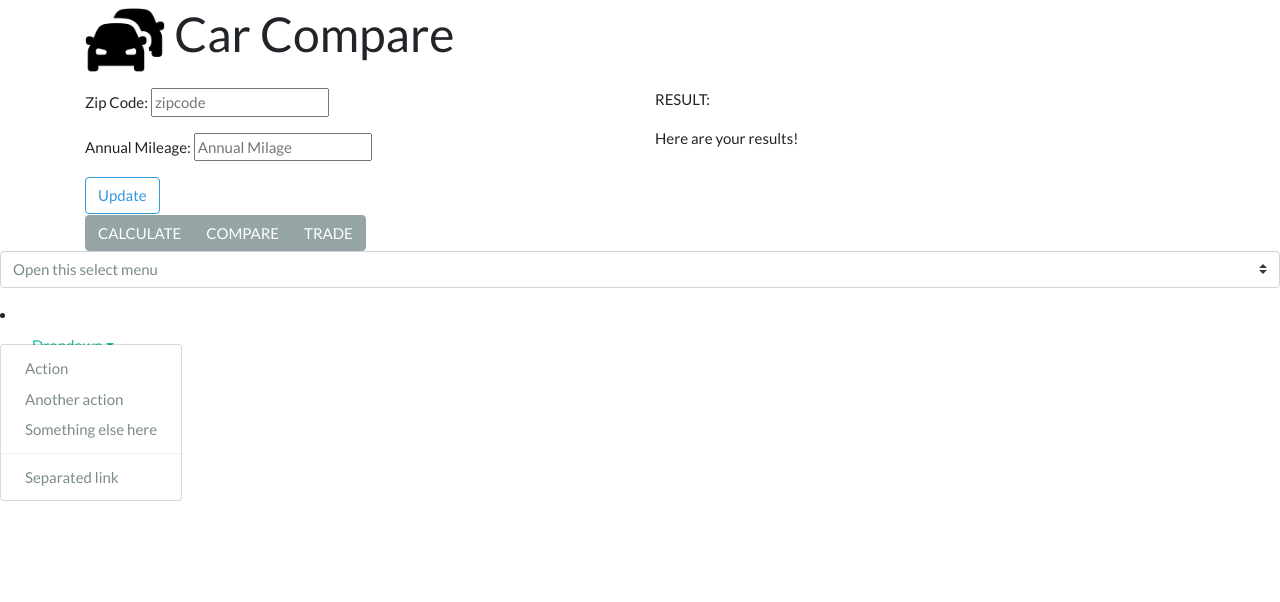
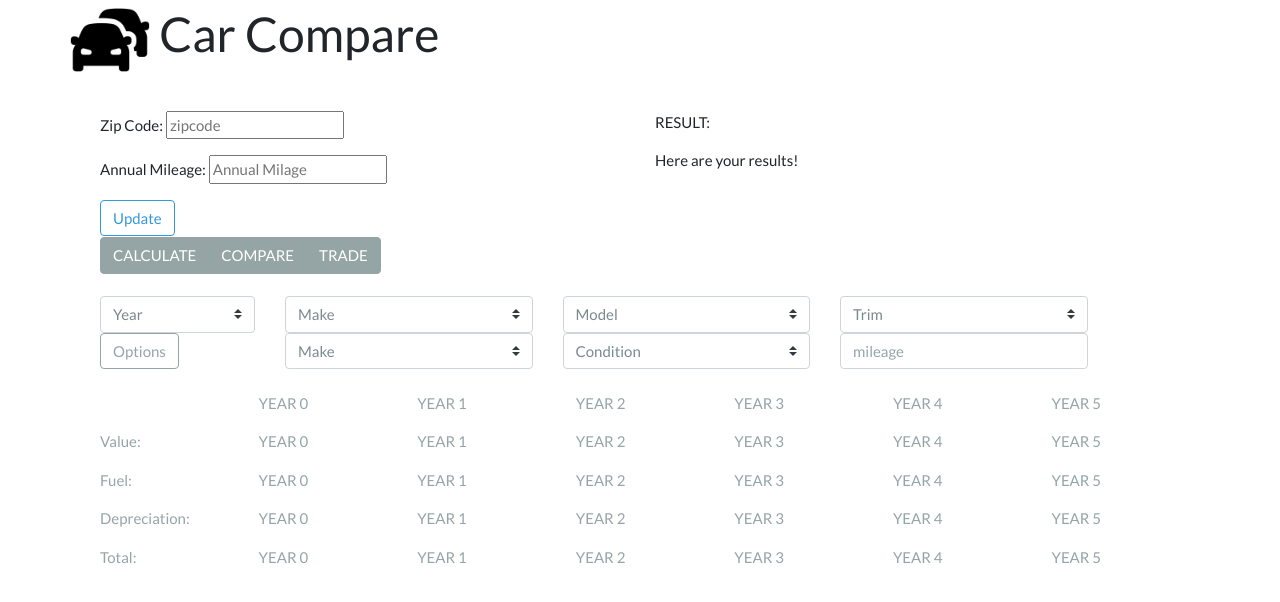
Before and after one commit to rahatdev/car-compare-api, an Angular app in the folder client/: page / in a window 1280 px wide. Shown: the top 602 px of the page. Built offline with nearby package versions, Linux system fonts and the light colour scheme.

Commit message:
vehivle basic UI.  Need to use table for data

```diff
--- a/client/src/app/components/home/home.component.html
+++ b/client/src/app/components/home/home.component.html
@@ -1,11 +1,14 @@
 <div class="container">
+  <div class="row">
     <h1 id="main-header">
-      <img id="img-title" src="../cars.png"/>
-       Car Compare
+      <img id="img-title" src="../cars.png" /> Car Compare
     </h1>
+  </div>
+  <br/>
+  <app-general-selection></app-general-selection>
+  <br/>
+  <app-vehicle></app-vehicle>
 </div>
-<app-general-selection></app-general-selection>
-<app-vehicle></app-vehicle>
 
 
 <!-- <i class="fa fa-home"></i>  -->
--- a/client/src/app/components/vehicle/vehicle.component.html
+++ b/client/src/app/components/vehicle/vehicle.component.html
@@ -1,19 +1,194 @@
-<div class="form-group">
-    <select class="custom-select">
-      <option selected="">Open this select menu</option>
-      <option value="1">One</option>
-      <option value="2">Two</option>
-      <option value="3">Three</option>
-    </select>
+<div class="container">
+  <!-- Vehicle Selection -->
+  <div class="row">
+    <div class="col-2">
+      <select class="custom-select">
+        <option selected="">Year</option>
+        <option value="1">1999</option>
+        <option value="2">2000</option>
+        <option value="3">2012</option>
+      </select>
+    </div>
+    <div class="col-3">
+      <select class="custom-select">
+        <option selected="">Make</option>
+        <option value="1">Toyota</option>
+        <option value="2">Maserati</option>
+        <option value="3">Tesla</option>
+      </select>
+    </div>
+    <div class="col-3">
+      <select class="custom-select">
+        <option selected="">Model</option>
+        <option value="1">GranTurismo</option>
+        <option value="2">Two</option>
+        <option value="3">Three</option>
+      </select>
+    </div>
+    <div class="col-3">
+      <select class="custom-select">
+        <option selected="">Trim</option>
+        <option value="1">One</option>
+        <option value="2">Two</option>
+        <option value="3">Three</option>
+      </select>
+    </div>
   </div>
 
-  <li class="nav-item dropdown show">
-      <a class="nav-link dropdown-toggle" data-toggle="dropdown" href="#" role="button" aria-haspopup="true" aria-expanded="true">Dropdown</a>
-      <div class="dropdown-menu show" x-placement="bottom-start" style="position: absolute; transform: translate3d(0px, 38px, 0px); top: 0px; left: 0px; will-change: transform;">
-        <a class="dropdown-item" href="#">Action</a>
-        <a class="dropdown-item" href="#">Another action</a>
-        <a class="dropdown-item" href="#">Something else here</a>
-        <div class="dropdown-divider"></div>
-        <a class="dropdown-item" href="#">Separated link</a>
+  <!-- Vehicle Details -->
+  <div class="row">
+    <div class="col-2">
+      <button class="btn btn-outline-secondary">Options</button>
+    </div>
+    <div class="col-3">
+      <select class="custom-select">
+        <option selected="">Make</option>
+        <option value="1">Toyota</option>
+        <option value="2">Maserati</option>
+        <option value="3">Tesla</option>
+      </select>
+    </div>
+    <div class="col-3">
+      <select class="custom-select">
+        <option selected="">Condition</option>
+        <option value="1">Excellent</option>
+        <option value="2">Very Good</option>
+        <option value="3">Sucks Ass</option>
+      </select>
+    </div>
+    <div class="col-3">
+      <input class="form-control" [(ngModel)]="mileage" name="mileage" placeholder="mileage" type="text">
+    </div>
+  </div>
+
+  <!-- Vehicle Cost Breakdown -->
+  <br/>
+  <div class="row">
+    <div class="container">
+
+      <!-- Header Row -->
+      <div class="row">
+        <div class="col-lg">
+        </div>
+        <div class="col-lg">
+          <p class="text-muted">YEAR 0</p>
+        </div>
+        <div class="col-lg">
+          <p class="text-muted">YEAR 1</p>
+        </div>
+        <div class="col-lg">
+          <p class="text-muted">YEAR 2</p>
+        </div>
+        <div class="col-lg">
+          <p class="text-muted">YEAR 3</p>
+        </div>
+        <div class="col-lg">
+          <p class="text-muted">YEAR 4</p>
+        </div>
+        <div class="col-lg">
+          <p class="text-muted">YEAR 5</p>
+        </div>
       </div>
-    </li>
+
+      <!-- Value -->
+      <div class="row">
+        <div class="col-lg">
+          <p class="text-muted">Value:</p>
+        </div>
+        <div class="col-lg">
+          <p class="text-muted">YEAR 0</p>
+        </div>
+        <div class="col-lg">
+          <p class="text-muted">YEAR 1</p>
+        </div>
+        <div class="col-lg">
+          <p class="text-muted">YEAR 2</p>
+        </div>
+        <div class="col-lg">
+          <p class="text-muted">YEAR 3</p>
+        </div>
+        <div class="col-lg">
+          <p class="text-muted">YEAR 4</p>
+        </div>
+        <div class="col-lg">
+          <p class="text-muted">YEAR 5</p>
+        </div>
+      </div>
+
+      <!-- Fuel -->
+      <div class="row">
+        <div class="col-lg">
+          <p class="text-muted">Fuel:</p>
+        </div>
+        <div class="col-lg">
+          <p class="text-muted">YEAR 0</p>
+        </div>
+        <div class="col-lg">
+          <p class="text-muted">YEAR 1</p>
+        </div>
+        <div class="col-lg">
+          <p class="text-muted">YEAR 2</p>
+        </div>
+        <div class="col-lg">
+          <p class="text-muted">YEAR 3</p>
+        </div>
+        <div class="col-lg">
+          <p class="text-muted">YEAR 4</p>
+        </div>
+        <div class="col-lg">
+          <p class="text-muted">YEAR 5</p>
+        </div>
+      </div>
+
+      <!-- Depreciation  -->
+      <div class="row">
+        <div class="col-lg">
+          <p class="text-muted">Depreciation:</p>
+        </div>
+        <div class="col-lg">
+          <p class="text-muted">YEAR 0</p>
+        </div>
+        <div class="col-lg">
+          <p class="text-muted">YEAR 1</p>
+        </div>
+        <div class="col-lg">
+          <p class="text-muted">YEAR 2</p>
+        </div>
+        <div class="col-lg">
+          <p class="text-muted">YEAR 3</p>
+        </div>
+        <div class="col-lg">
+          <p class="text-muted">YEAR 4</p>
+        </div>
+        <div class="col-lg">
+          <p class="text-muted">YEAR 5</p>
+        </div>
+      </div>
+
+      <!-- Total -->
+      <div class="row">
+        <div class="col-lg">
+            <p class="text-muted">Total:</p>
+        </div>
+        <div class="col-lg">
+          <p class="text-muted">YEAR 0</p>
+        </div>
+        <div class="col-lg">
+          <p class="text-muted">YEAR 1</p>
+        </div>
+        <div class="col-lg">
+          <p class="text-muted">YEAR 2</p>
+        </div>
+        <div class="col-lg">
+          <p class="text-muted">YEAR 3</p>
+        </div>
+        <div class="col-lg">
+          <p class="text-muted">YEAR 4</p>
+        </div>
+        <div class="col-lg">
+          <p class="text-muted">YEAR 5</p>
+        </div>
+      </div>
+    </div>
+  </div>
+</div>
```
